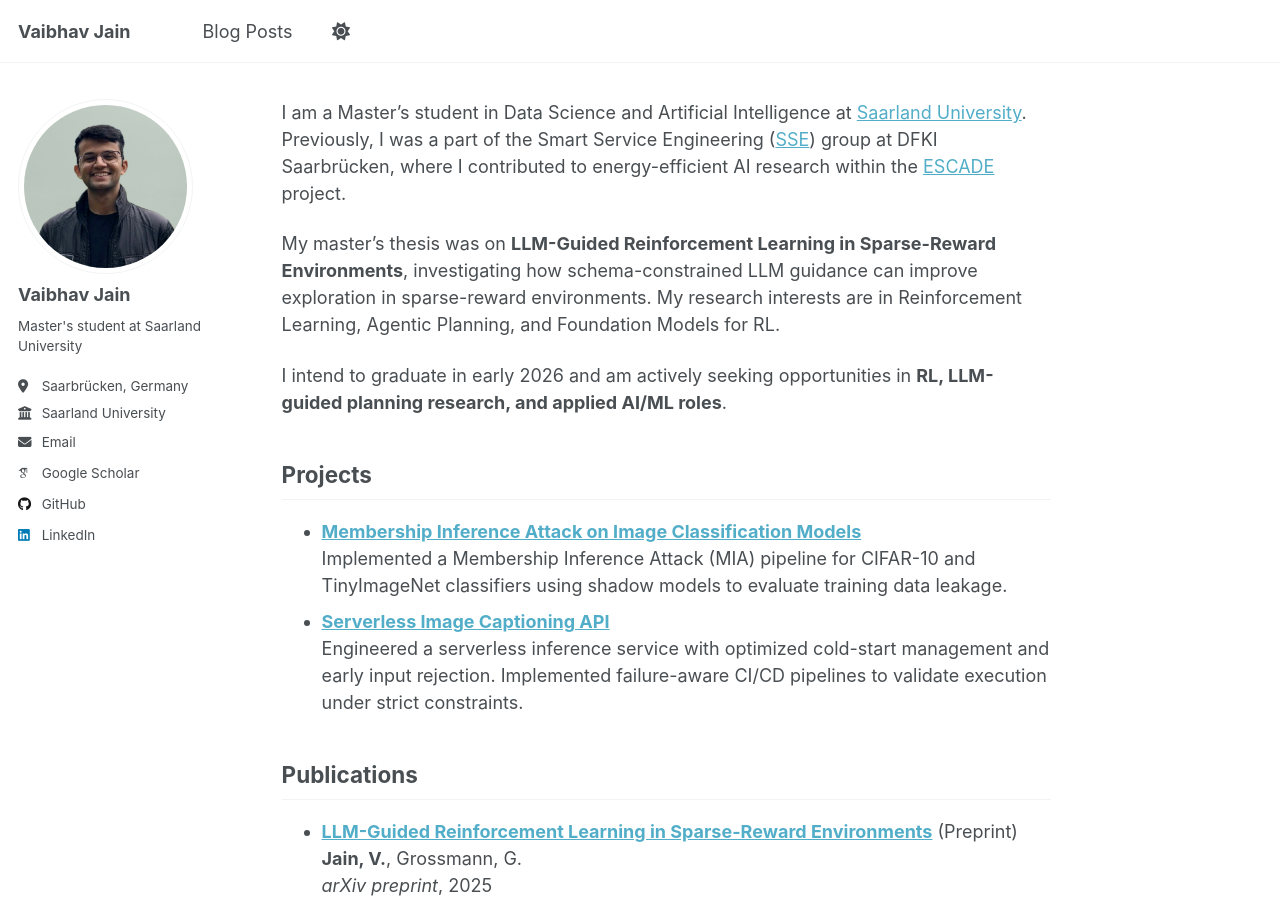
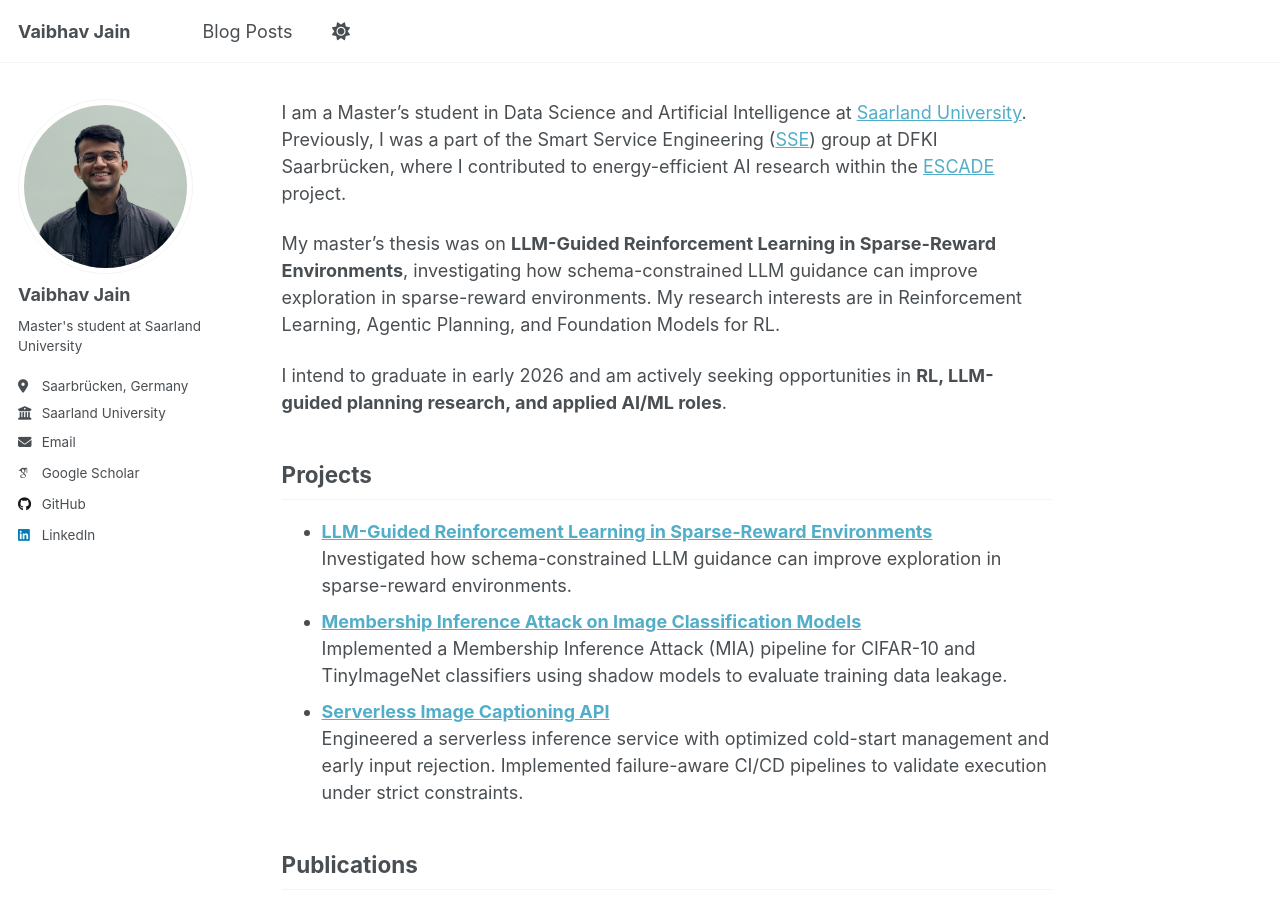
Before and after one commit to Vab-jain/Vab-jain.github.io, a Jekyll site: the page built from _pages/about.md, in a window 1280 px wide and 900 px high. Built offline with Jekyll 4.4.1, drawn with Linux system fonts in a browser that asks for light colours; some web fonts are replaced.

Commit message:
feat: add LLM-Guided Reinforcement Learning project to portfolio data

```diff
--- a/_data/projects.yml
+++ b/_data/projects.yml
@@ -1,3 +1,7 @@
+- title: "LLM-Guided Reinforcement Learning in Sparse-Reward Environments"
+  description: "Investigated how schema-constrained LLM guidance can improve exploration in sparse-reward environments."
+  link: "https://github.com/Vab-jain/master-thesis-codebase"
+
 - title: "Membership Inference Attack on Image Classification Models"
   description: "Implemented a Membership Inference Attack (MIA) pipeline for CIFAR-10 and TinyImageNet classifiers using shadow models to evaluate training data leakage."
   link: "https://github.com/Vab-jain/membership_inference/"
```
